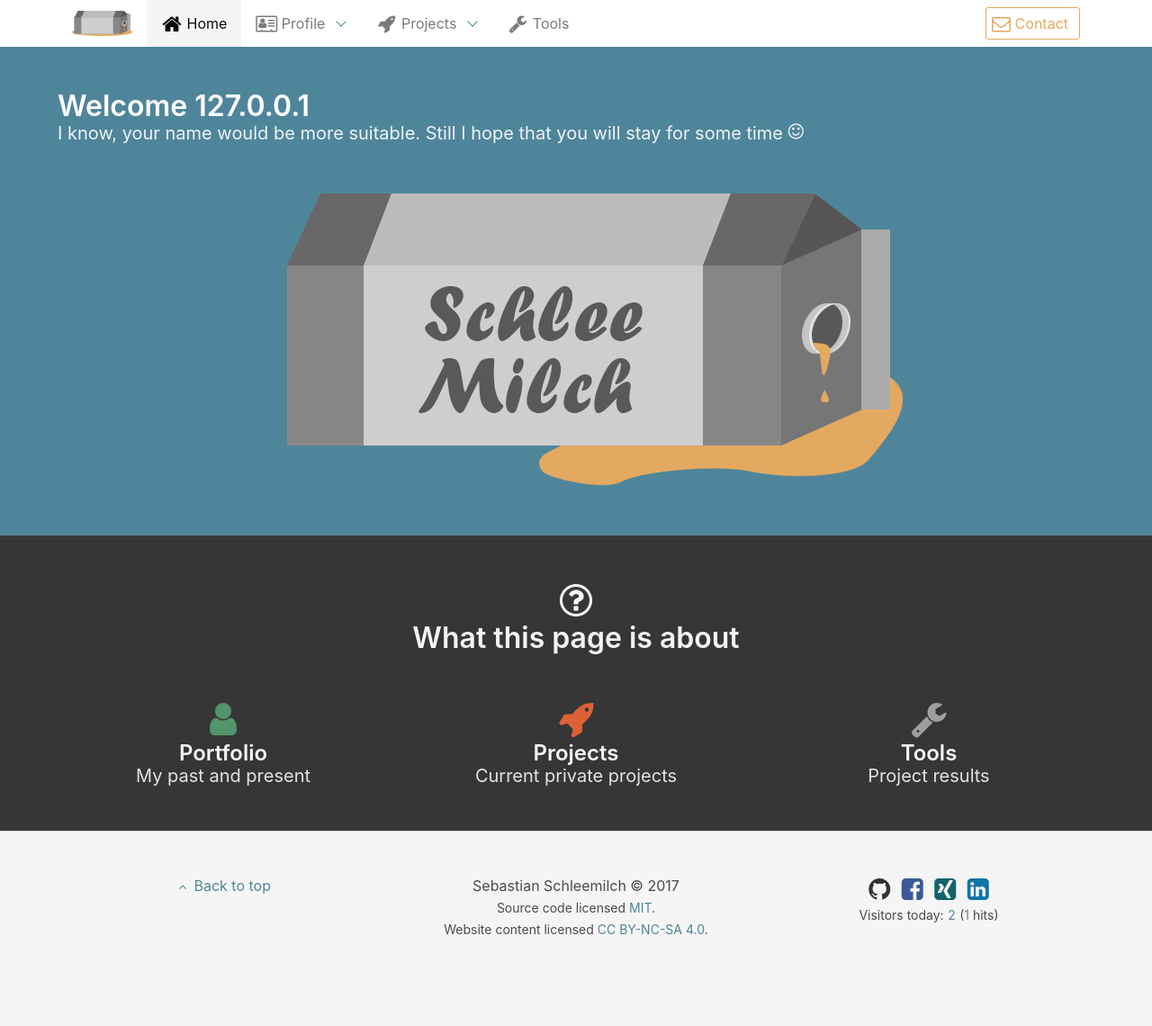
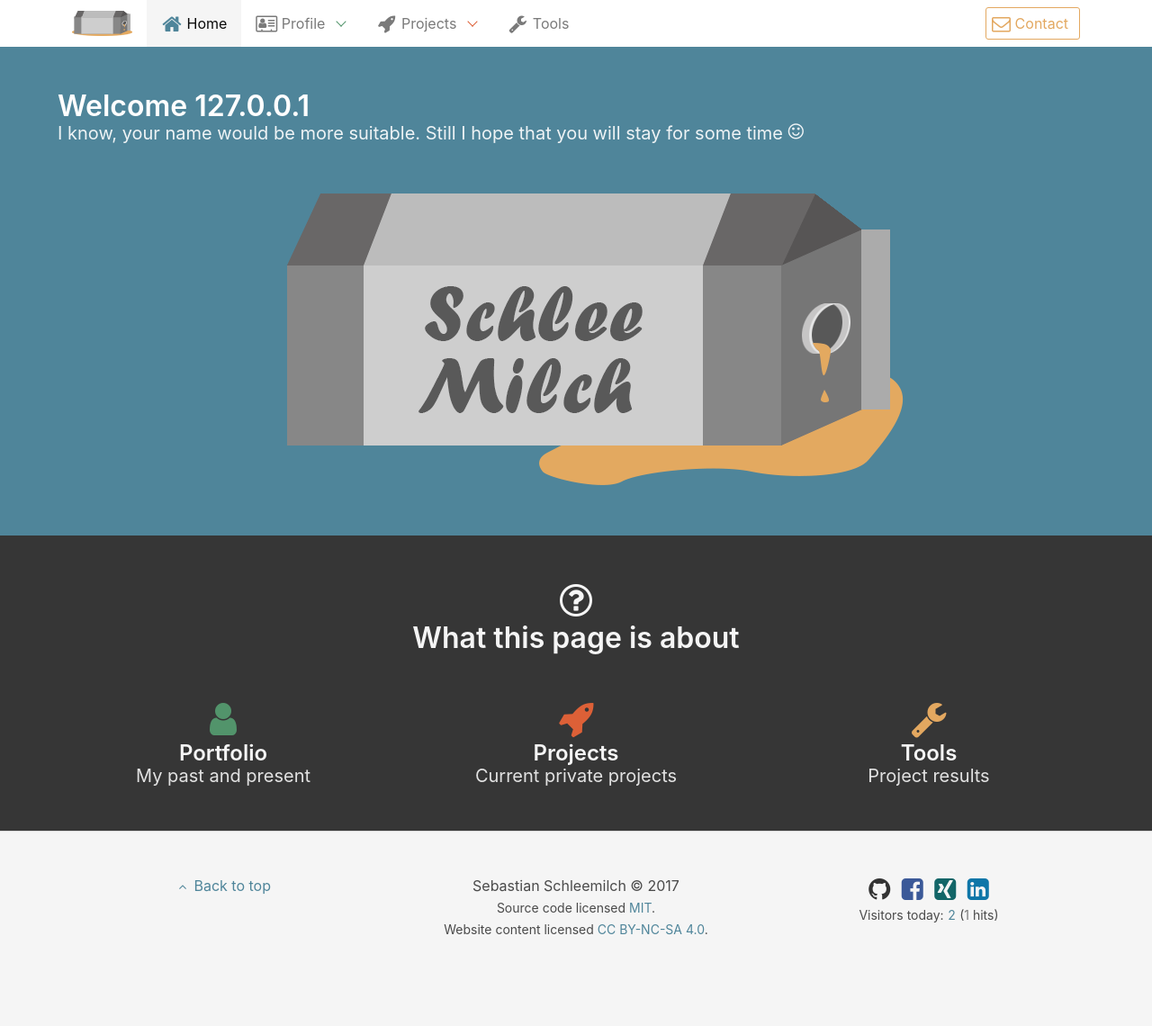
Before and after one commit to sschleemilch/portfolio-website, a PHP site: page /home.php in a window 1280 px wide. Shown: the whole page at 90% size. Run offline with PHP 8.4, Linux system fonts and the light colour scheme; style sheets or scripts are compiled from the project's sources; some libraries are stand-ins or nearby versions.

Commit message:
navigation colors

```diff
--- a/src/home.php
+++ b/src/home.php
@@ -26,17 +26,17 @@
 					<br>
 					<div class="columns">
 						<a class="column" href="/profile/education.php">
-							<span class="icon is-large" style="color: #52946b"><i class="fa fa-user"></i></span>
+							<span class="icon is-large has-text-success"><i class="fa fa-user"></i></span>
 							<p class="title is-4"> <strong> Portfolio </strong> </p>
 							<p class="subtitle"> My past and present </p>
 						</a>
 						<a class="column" href="/projects/website/introduction.php">
-							<span class="icon is-large" style="color: #dd6137"><i class="fa fa-rocket"></i></span>
+							<span class="icon is-large has-text-danger"><i class="fa fa-rocket"></i></span>
 							<p class="title is-4"> <strong> Projects </strong> </p>
 							<p class="subtitle">Current private projects</p>
 						</a>
 						<a class="column" href="/tools.php">
-							<span class="icon is-large" style="color: #9e9e9e"><i class="fa fa-wrench"></i></span>
+							<span class="icon is-large has-text-warning"><i class="fa fa-wrench"></i></span>
 							<p class="title is-4"> <strong> Tools </strong> </p>
 							<p class="subtitle">Project results</p>
 						</a>
--- a/src/profile/hobbies.php
+++ b/src/profile/hobbies.php
@@ -14,17 +14,17 @@
 			<div class="lb is-success is-fun has-text-centered">
 				<div class="columns">
 					<div class="column is-one-third">
-						<span class="icon is-large" style="color: #FF3860"><i class="fa fa-heartbeat"></i></span>
+						<span class="icon is-large has-text-danger"><i class="fa fa-heartbeat"></i></span>
 						<p class="title is-4"> <strong> Sport </strong> </p>
 						<p class="subtitle"> Tennis, Fitness, Climbing </p>
 					</div>
 					<div class="column is-one-third">
-						<span class="icon is-large" style="color: #23D160"><i class="fa fa-music"></i></span>
+						<span class="icon is-large has-text-primary"><i class="fa fa-music"></i></span>
 						<p class="title is-4"> <strong> Music </strong> </p>
 						<p class="subtitle"> E-Guitar, Western-Guitar </p>
 					</div>
 					<div class="column is-one-third">
-						<span class="icon is-large" style="color: #FF470F"><i class="fa fa-code"></i></span>
+						<span class="icon is-large has-text-warning"><i class="fa fa-code"></i></span>
 						<p class="title is-4"> <strong> Programming </strong> </p>
 						<p class="subtitle"> Web, Microcontroller, Raspberry PI, AI </p>
 					</div>
--- a/src/sass/components/navbar.sass
+++ b/src/sass/components/navbar.sass
@@ -19,7 +19,7 @@
 $navbar-dropdown-background-color: $white !default
 $navbar-dropdown-border-top: 1px solid $border !default
 $navbar-dropdown-offset: -4px !default
-$navbar-dropdown-arrow: $link !default
+$navbar-dropdown-arrow: $grey !default
 $navbar-dropdown-radius: $radius-large !default
 $navbar-dropdown-z: 20 !default
 
@@ -78,6 +78,11 @@
     color: $navbar-item-hover-color
     .icon
         transform: rotate(360deg) scale(1.1)
+    @each $name, $pair in $colors
+      $color: nth($pair, 1)
+      &.is-#{$name}
+        .icon
+          color: $color
   .icon
     transition-duration: 0.3s
 
@@ -102,7 +107,6 @@
       border-bottom-width: $navbar-tab-active-border-bottom-width
       color: $navbar-tab-active-color
       padding-bottom: calc(0.5rem - #{$navbar-tab-active-border-bottom-width})
-    &.is-red
     @each $name, $pair in $colors
         $color: nth($pair, 1)
         $color-invert: nth($pair, 2)
@@ -200,6 +204,14 @@
       margin-top: -0.375em
       right: 1.125em
       top: 50%
+    @each $name, $pair in $colors
+      $color: nth($pair, 1)
+      $color-invert: nth($pair, 2)
+      &:hover,
+      &.is-active,
+        &.is-#{$name}
+          &:after
+            border-color: $color
   .navbar-menu
     flex-grow: 1
     flex-shrink: 0
@@ -233,6 +245,16 @@
       &.is-active
         background-color: $navbar-dropdown-item-active-background-color
         color: $navbar-dropdown-item-active-color
+    @each $name, $pair in $colors
+      $color: nth($pair, 1)
+      $color-invert: nth($pair, 2)
+      &.is-#{$name}
+        a.navbar-item
+          &:hover
+            color: $color
+          &.is-active
+            color: $color
+
     &.is-boxed
       border-radius: $navbar-dropdown-boxed-radius
       border-top: none
--- a/src/templates/_header.php
+++ b/src/templates/_header.php
@@ -40,7 +40,7 @@
                 </div>
 	    		<div class="navbar-menu" id="navMenuMobile">
 	    			<div class="navbar-start">
-	    				<a href="/home.php" class="navbar-item <?php if(isset($home)){echo $home;} ?>">
+	    				<a href="/home.php" class="navbar-item <?php if(isset($home)){echo $home;} ?> is-primary">
 	    					<span class="icon">
 	  							<i class="fa fa-home"></i>
 							</span>
@@ -49,7 +49,7 @@
 	    					</span>
 						</a>
 						<div class="navbar-item has-dropdown is-hoverable">
-	    					<a class="navbar-link <?php if(isset($profile)){echo $profile;}?> is-info" href="/profile/work.php">
+	    					<a class="navbar-link <?php if(isset($profile)){echo $profile;}?> is-success" href="/profile/work.php">
 		    					<span class="icon">
 		  							<i class="fa fa-vcard-o"></i>
 								</span>
@@ -57,7 +57,7 @@
 		    						&nbsp;Profile
 		    					</span>
 	    					</a>
-	    					<div class="navbar-dropdown">
+	    					<div class="navbar-dropdown is-success">
 	    						<a href="/profile/education.php" class="navbar-item <?php if(isset($profile_education)){echo $profile_education;}?>">
 	    							Education
 	    						</a>
@@ -78,13 +78,13 @@
 		    						&nbsp;Projects
 		    					</span>
 							</a>
-							<div class="navbar-dropdown">
+							<div class="navbar-dropdown is-danger">
 								<a href="/projects/website/introduction.php" class="navbar-item <?php if(isset($projects_website)){echo $projects_website;}?>">
 	    							Website
 	    						</a>
 							</div>
 						</div>
-						<a href="/tools.php" class="navbar-item <?php if(isset($tools)){echo $tools;} ?>">
+						<a href="/tools.php" class="navbar-item <?php if(isset($tools)){echo $tools;} ?> is-warning">
 	    					<span class="icon">
 	  							<i class="fa fa-wrench"></i>
 							</span>
```
Also changed, not shown: src/projects/website/technologies.php (+6 -6 lines).
